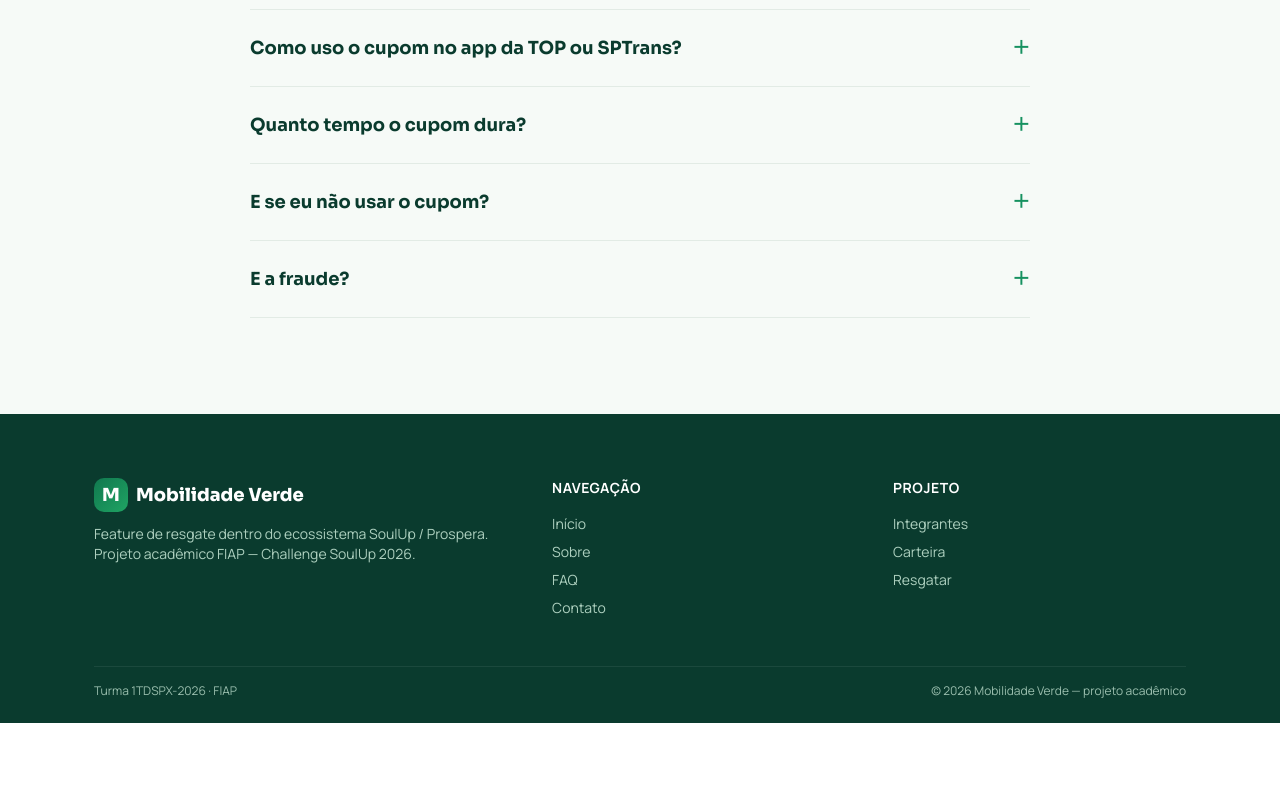
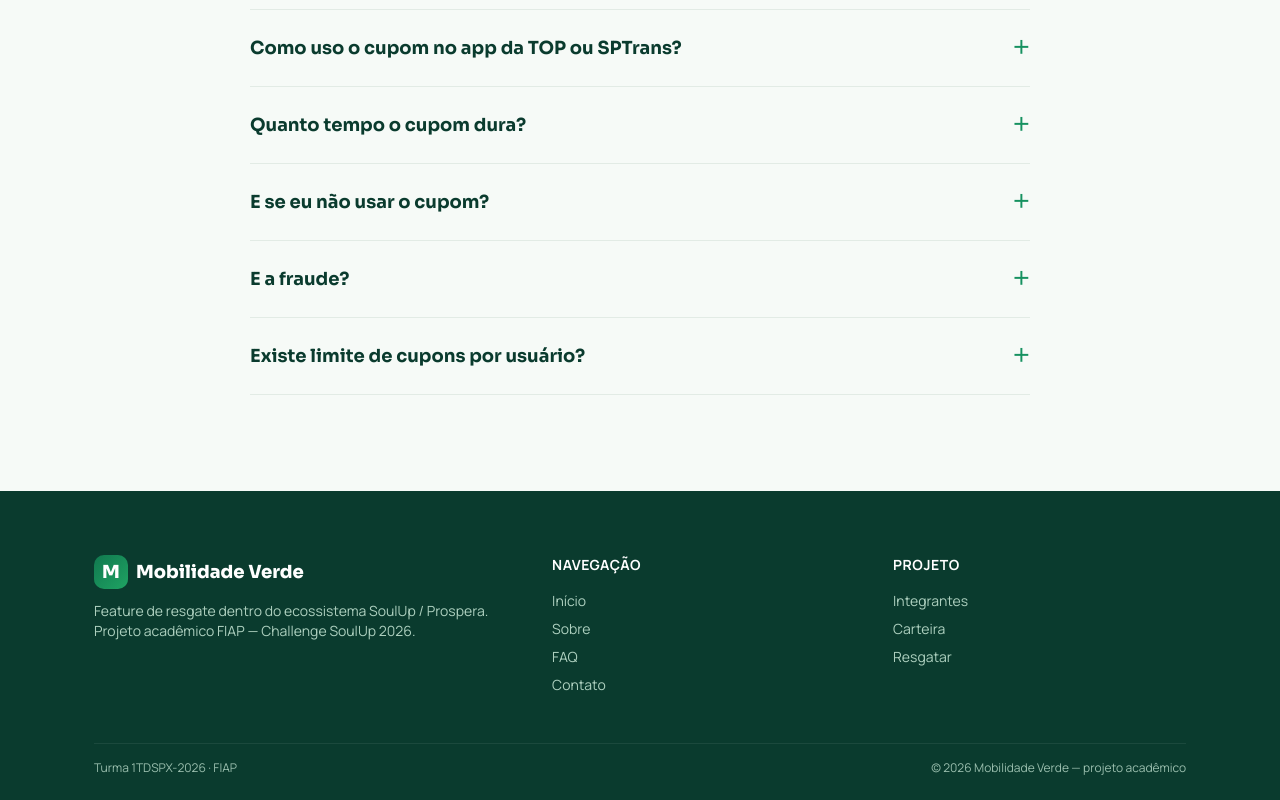
Before and after one commit to EstevesArtur/mobilidade-verde-front, a React (Vite) app: page /faq in a window 1280 px wide. Shown: the part 688-1488 px from the top of the page. Before the commit the page ends 1411 px from the top, so only its background shows below. Built offline with nearby package versions, Linux system fonts and the light colour scheme.

Commit message:
docs: adiciona pergunta sobre limite de cupons por usuario

```diff
--- a/src/data/perguntas-faq.ts
+++ b/src/data/perguntas-faq.ts
@@ -49,4 +49,8 @@ export const PERGUNTAS_FAQ: PerguntaFaq[] = [
     resposta:
       "Cada cupom tem código único e hash de validação, vínculo a um único usuário, status controlado e log imutável de transações.",
   },
+  {
+    id: 9, pergunta: "Existe limite de cupons por usuário?",
+    resposta: "Sim. Cada usuário pode gerar no máximo 5 cupons por dia. O limite conta cupons GERADOS, não utilizados, e existe para impedir que alguém drene a carteira em massa.",
+  },
 ];
```
